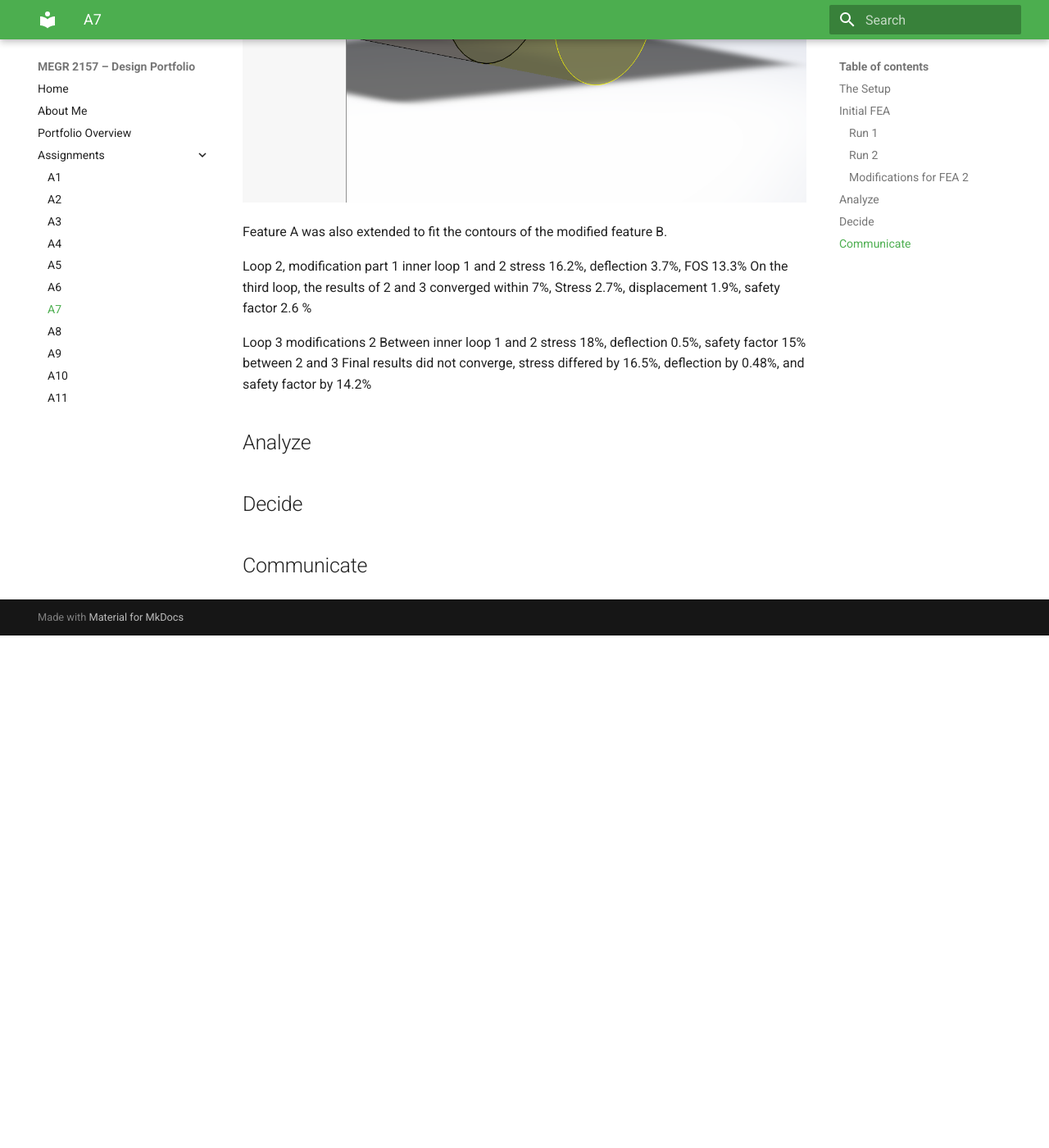
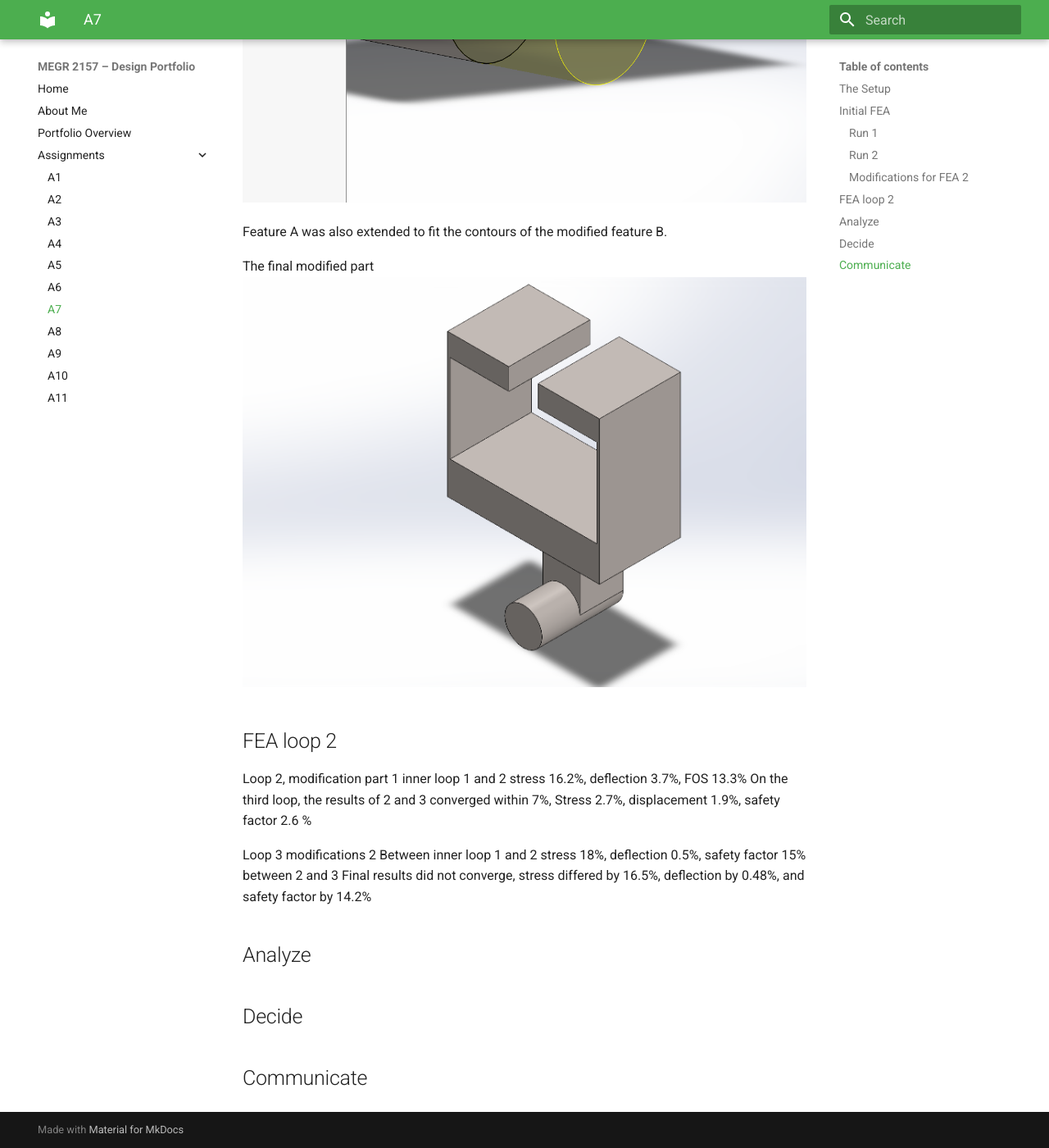
Before and after one commit to CadlesCelica/megr2157-portfolio, an MkDocs documentation site: the page built from docs/assignments/A07/index.md, in a window 1280 px wide and 1400 px high, scrolled down 11181 px. Shown: the whole window at 82% size. Built offline with MkDocs 1.6.1 and Material for MkDocs 9.7.7, drawn with Linux system fonts in a browser that asks for light colours; before the commit the page ends 11956 px from its top, so only the background shows below that.

Commit message:
loop 2 begin

```diff
--- a/docs/assignments/A07/index.md
+++ b/docs/assignments/A07/index.md
@@ -61,6 +61,11 @@ Since many of the other features rely on feature B for geometry, they had to be
 
 Feature A was also extended to fit the contours of the modified feature B.
 
+The final modified part
+![Part mod 2](<bracket 2 mod real.png>)
+
+## FEA loop 2
+
 
 
 
```
Also changed, not shown: docs/assignments/A07/bracket 2 mod real.png (added).
